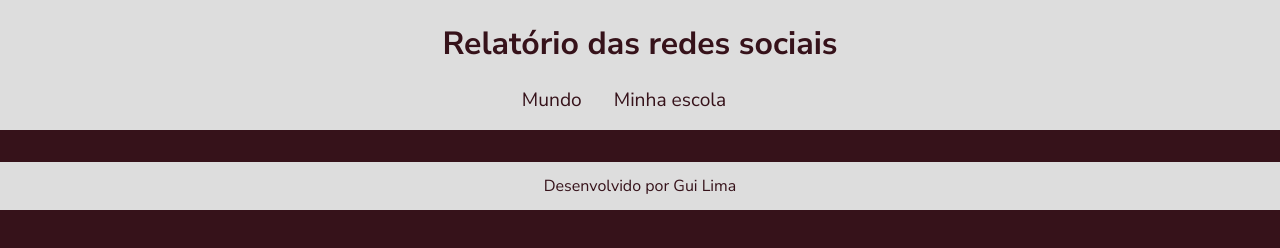
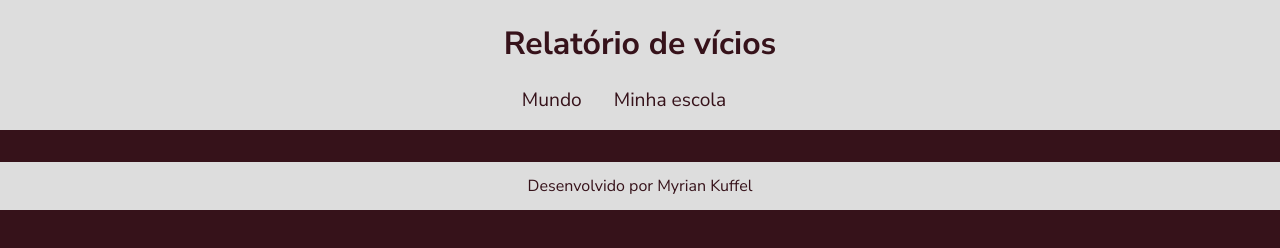
Before and after one commit to myr1an/eee, a plain HTML site: page index.html in a window 1280 px wide. Drawn offline with Linux system fonts and the light colour scheme.

Commit message:
Update index.html

```diff
--- a/index.html
+++ b/index.html
@@ -8,7 +8,7 @@
 </head>
 <body>
     <header>
-        <h1>Relatório das redes sociais</h1>
+        <h1>Relatório de vícios</h1>
         <nav>
             <a href="index.html">Mundo</a>
             <a href="#">Minha escola</a>
@@ -20,7 +20,7 @@
         </section>
     </main>
     <footer>
-        <p>Desenvolvido por Gui Lima</p>
+        <p>Desenvolvido por Myrian Kuffel</p>
     </footer>
 </body>
 </html>
```
